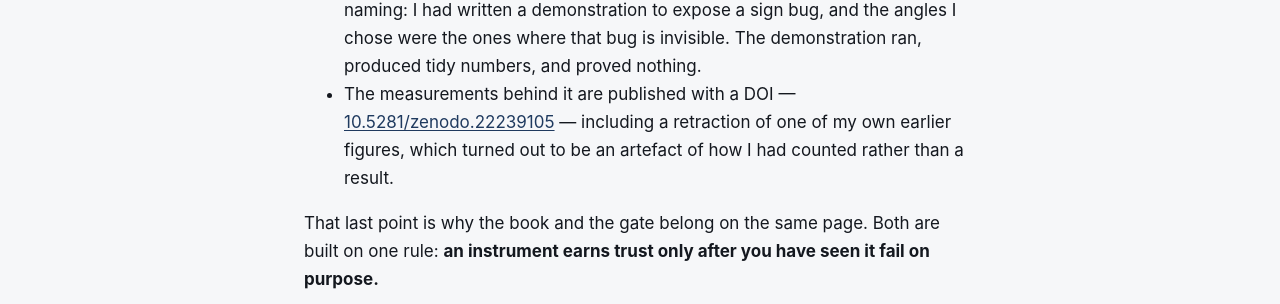
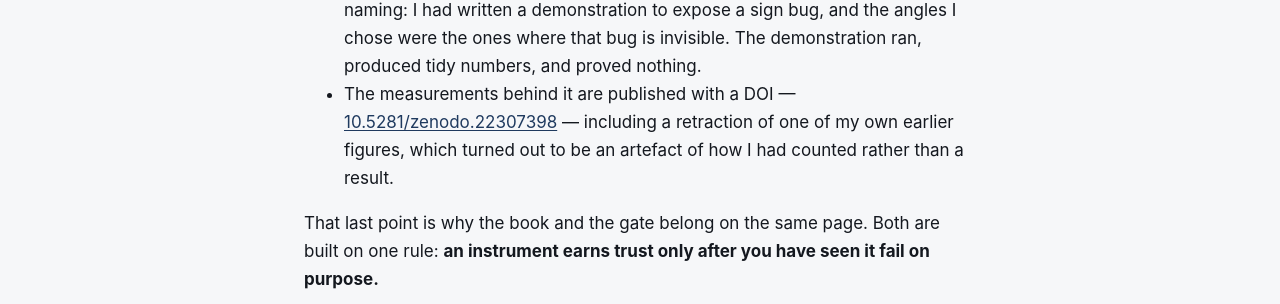
Before and after one commit to cleitonaugusto/cleitonaugusto.github.io, a Jekyll site: the page validation/index.html, which Jekyll copies as it is, in a window 1280 px wide and 900 px high, scrolled down 4513 px. Shown: the part 148-452 px from the top of the window. Built offline with Jekyll 4.4.1, drawn with Linux system fonts in a browser that asks for light colours.

Commit message:
Point the DOI at the release that contains the research

```diff
--- a/validation/index.html
+++ b/validation/index.html
@@ -314,7 +314,7 @@
         proved nothing.</li>
 
         <li>The measurements behind it are published with a DOI —
-        <a href="https://doi.org/10.5281/zenodo.22239105">10.5281/zenodo.22239105</a> — including
+        <a href="https://doi.org/10.5281/zenodo.22307398">10.5281/zenodo.22307398</a> — including
         a retraction of one of my own earlier figures, which turned out to be an artefact of how
         I had counted rather than a result.</li>
       </ul>
```
